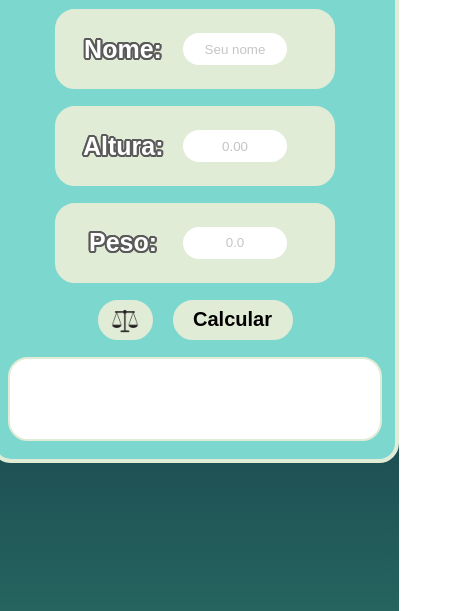
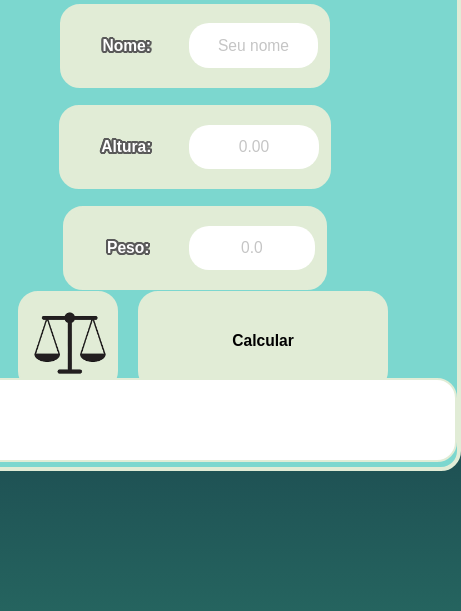
Before and after one commit to JoseAugustoTorres/Calculadora-IMC, a plain HTML site: page index.html in a window 390 px wide. Shown: the part 233-844 px from the top of the page, 461 px wide, since content can reach past the window. Drawn offline with Linux system fonts and the light colour scheme.

Commit message:
Iniciando testes para deixar o site responsivo

```diff
--- a/CSS/styles.css
+++ b/CSS/styles.css
@@ -61,21 +61,24 @@ body {
     grid-area: calculadora;
     display: grid;
     place-items: center;
-    height: 540px;
-    width: 400px;
+    min-height: 550px;
+    min-width: 400px;
     background-color: #7cd7cf;
     border: 4px solid #e1ecd6;
     border-radius: 20px;
 }
 
 #titulo{
-    border-bottom: 4px solid #fffedf;
+    display: flex;
     color: rgb(51, 51, 51);
     font-size: 27px;
     font-weight: bold;
-    padding: 10px 0px 20px 0px;
-    text-align: center;
+    place-content: center;
+    place-items: center;
     width: 100%;
+    height: 100%;
+    border-bottom: 4px solid #fffedf;
+    margin: 10px 0 10px 0;
 }
 
 .entrada{
@@ -84,7 +87,8 @@ body {
     align-items: center;
     justify-content: center;
     text-align: center;
-    width: 68%;
+    height: 7vh;
+    min-width: 300px;
     border-radius: 20px;
     border: 4px solid #e1ecd6;
 }
@@ -97,13 +101,13 @@ label{
     place-items: center;
     color: rgb(255, 255, 255);
     height: 40px;
-    width: 80px;
+    width: 50%;
 }
 
 input{
     text-align: center;
-    margin: 20px;
-    width: 100px;
+    margin-right: 2vw;
+    width: 50%;
     height: 30px;
     border: none;
     border-radius: 20px;
@@ -119,6 +123,9 @@ input::-webkit-inner-spin-button{
 
 #botoes{
     display: flex;
+    align-items: center;
+    justify-content: center;
+    padding-right: 1vw;
 }
 
 #botao-tabela-IMC{
@@ -129,13 +136,15 @@ input::-webkit-inner-spin-button{
     font-size: 20px;
     font-weight: bold;
     height: 40px;
-    margin-right: 20px;
+    margin: 20px;
     width: 55px;
 }
 
-.imagem-balança {
-    height: 20px;
-    width: 20px;
+.imagem-balanca {
+    justify-content: center;
+    align-items: center;
+    height: 35px;
+    width: 35px;
 }
 
 #botao-calcular{
@@ -170,3 +179,64 @@ input::-webkit-inner-spin-button{
     border-radius: 20px;
     margin-bottom: 10px;
 }
+
+    @media (max-width: 1000px){
+        #corpo-aplicacao{
+            grid-template-columns:100vw;
+            grid-template-rows: 10vh 80vh 10vh;
+            grid-template-areas:
+            "."
+            "calculadora"
+            "tabela";
+            place-content: center;
+        }
+
+        #calculadora-IMC{
+            min-height: 60vh;
+            min-width: 70vw;
+            grid-template-rows: 10vh 12vh 12vh 12vh 10vh 10vh;
+        }
+
+        #titulo{
+            font-size: 5vw;
+        }
+
+        .entrada{
+            min-width: 65vw;
+            min-height: 9vh;
+        }
+
+        label, input{
+            min-width: 10vw;
+            min-height: 5vh;
+            font-size: 4vw;
+        }
+
+        #botoes{
+            min-width: 60vw;
+            min-height: 10vh;
+        }
+
+        #botao-tabela-IMC{
+            min-height: 100px;
+            min-width: 100px;
+            padding: 0;
+        }
+
+        .imagem-balanca{
+            min-height: 100px;
+            min-width: 100px;
+        }
+
+        #botao-calcular{
+            min-height: 100px;
+            min-width: 250px;
+            font-size: 4vw;
+        }
+
+        .saida{
+            min-height: 8vh;
+            min-width: 500px;
+            font-size: 2.7vw;
+        }
+    }
```
